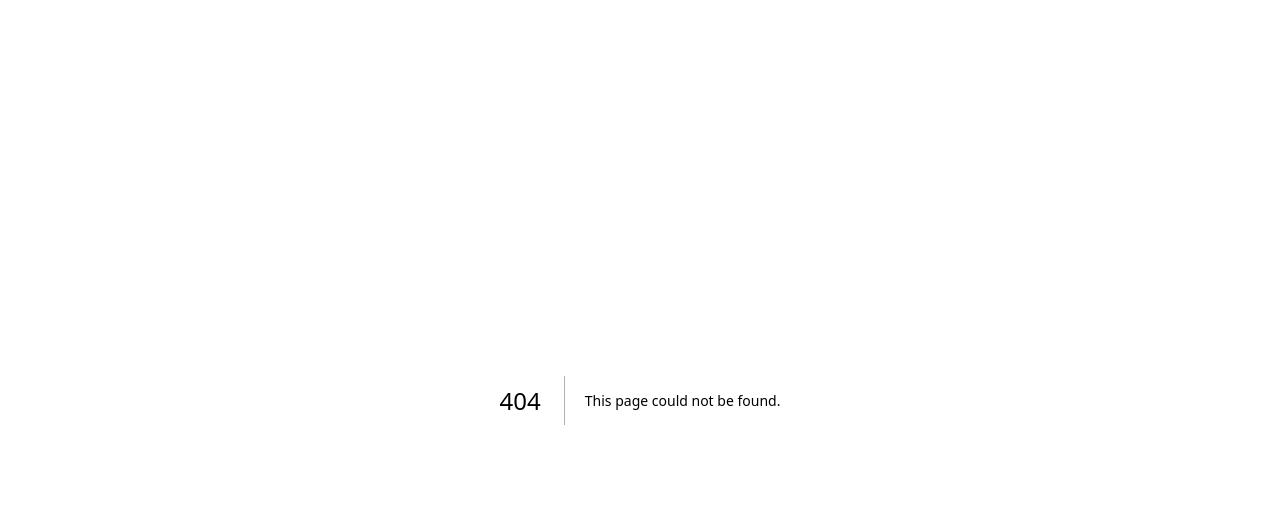
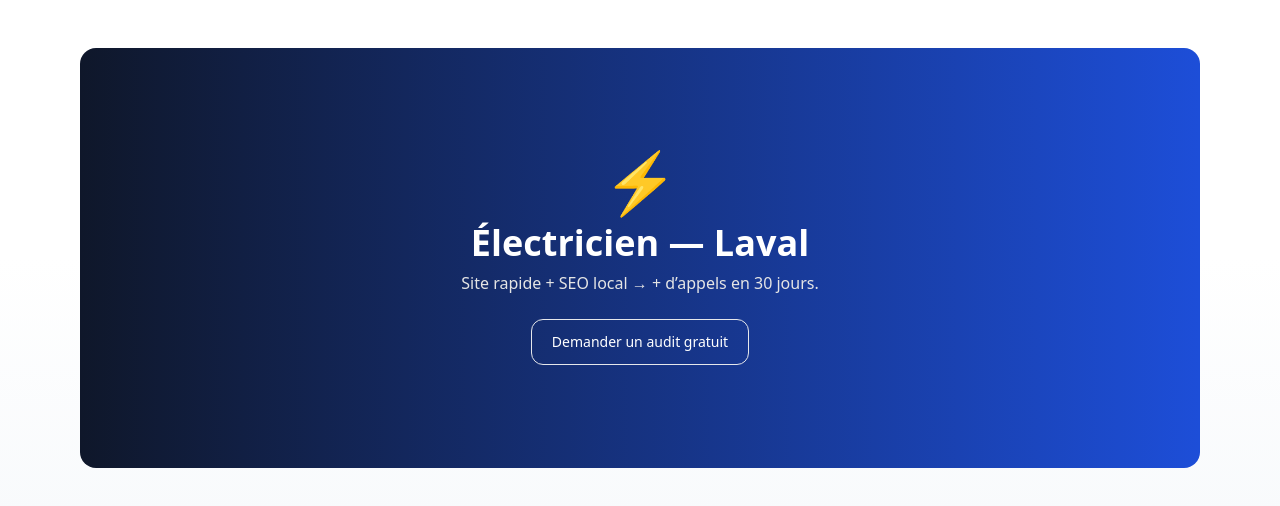
Before and after one commit to cadore93/nordik-ai-site, a Next.js app: page /app/demos/electricien in a window 1280 px wide. Before the commit this address had no page. Shown: the top 506 px of the page. Built offline with nearby package versions, Linux system fonts and the light colour scheme.

Commit message:
Create page.jsx

```diff
--- /dev/null
+++ b/app/app/demos/electricien/page.jsx
@@ -0,0 +1,14 @@
+export default function DemoElectricien() {
+  return (
+    <main className="container mx-auto px-6 py-12">
+      <div className="aspect-[16/6] rounded-2xl bg-gradient-to-r from-slate-900 to-blue-700 grid place-items-center text-white">
+        <div className="text-center">
+          <div className="text-6xl">⚡</div>
+          <h1 className="mt-3 text-3xl md:text-4xl font-semibold">Électricien — Laval</h1>
+          <p className="mt-2 text-neutral-200">Site rapide + SEO local → + d’appels en 30 jours.</p>
+          <a href="/#contact" className="mt-6 inline-block rounded-xl border px-5 py-3 text-sm">Demander un audit gratuit</a>
+        </div>
+      </div>
+    </main>
+  );
+}
```
